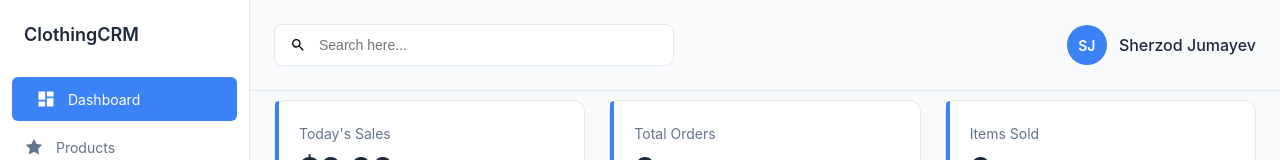
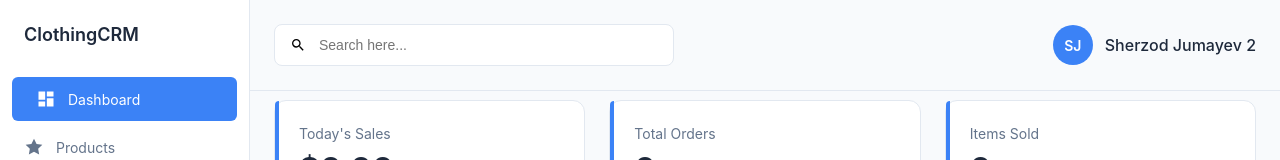
Before and after one commit to SherzodJumaev/Network1ngInTheCloud, a plain HTML site: page wwwroot/index.html in a window 1280 px wide. Shown: the top 160 px of the page. Drawn offline with nearby package versions, Linux system fonts and the light colour scheme; no server answers.

Commit message:
message today-2

```diff
--- a/wwwroot/index.html
+++ b/wwwroot/index.html
@@ -75,7 +75,7 @@
                 </div>
                 <div class="user-profile">
                     <div class="user-avatar">SJ</div>
-                    <div class="user-name">Sherzod Jumayev</div>
+                    <div class="user-name">Sherzod Jumayev 2</div>
                 </div>
             </div>
 
```
